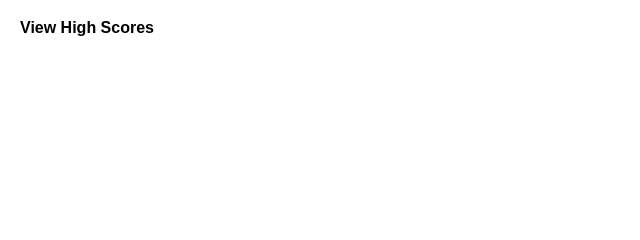
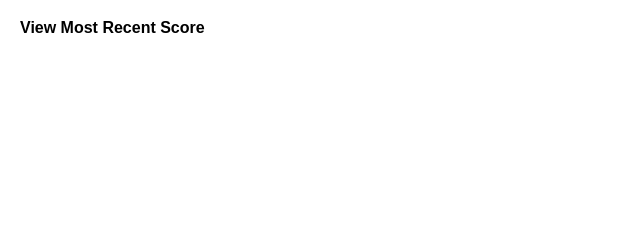
Before and after one commit to frankolms/Code-Quiz, a plain HTML site: page index.html in a window 1280 px wide. Shown: the top 240 px of the page, 0-640 px from the left. Drawn offline with nearby package versions, Linux system fonts and the light colour scheme.

Commit message:
added readme.md and changed View High Scores to View Most Recent Score in HTML

```diff
--- a/index.html
+++ b/index.html
@@ -10,7 +10,7 @@
   </head>
   <body>
     <header>
-      <h2 id="high-scores">View High Scores</h2>
+      <h2 id="high-scores">View Most Recent Score</h2>
       <h2 id="timer">Time: 60</h2>
     </header>
     <div id="main-window">
```
Also changed, not shown: assets/Screenshot (34).png (added), 1 other file.
